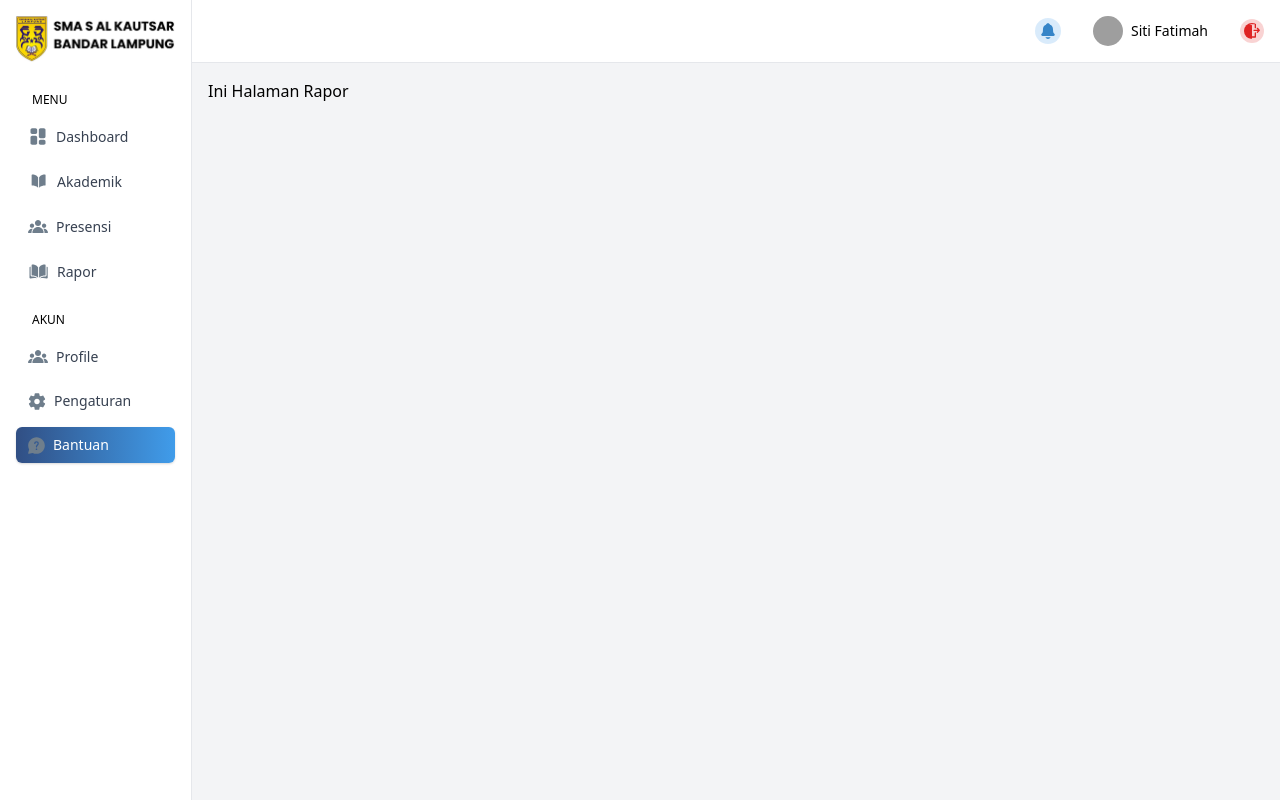
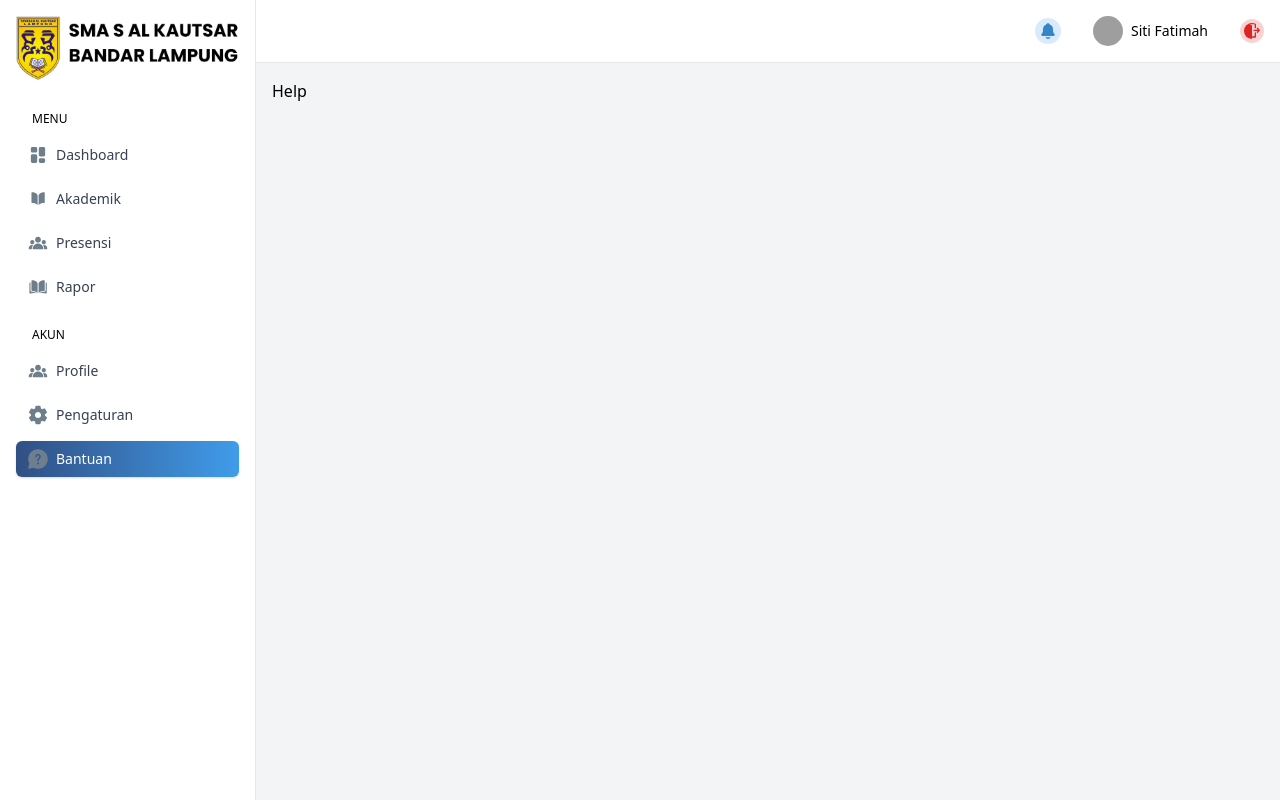
Before and after one commit to prasetioad/dashboard-sekolah, a React (Vite) app: page /bantuan in a window 1280 px wide. Built offline with nearby package versions, Linux system fonts and the light colour scheme; grey boxes are pictures that could not be loaded.

Commit message:
feat: add Help, Profile, and Setting pages with routing updates

```diff
--- a/src/App.tsx
+++ b/src/App.tsx
@@ -4,6 +4,9 @@ import Absensi from "./pages/Presensi";
 import Rapor from "./pages/Rapor";
 import Layout from "./Layouts/Layout";
 import LoginPage from "./pages/Login";
+import Help from "./pages/Help";
+import Setting from "./pages/Setting"
+import Profile from "./pages/Profile";
 
 function App() {
   return (
@@ -11,14 +14,13 @@ function App() {
       <Route path="/login" element={<LoginPage />} />
       <Route path="/" element={<Navigate to="/login" replace />} />
       <Route path="/" element={<Layout />}>
-        {/* <Route index element={<Dashboard />} /> */}
         <Route path="dashboard" element={<Dashboard />} />
         <Route path="akademik" element={<Dashboard />} />
         <Route path="presensi" element={<Absensi />} />
         <Route path="rapor" element={<Rapor />} />
-        <Route path="profile" element={<Rapor />} />
-        <Route path="pengaturan" element={<Rapor />} />
-        <Route path="bantuan" element={<Rapor />} />
+        <Route path="profile" element={<Profile />} />
+        <Route path="pengaturan" element={<Setting />} />
+        <Route path="bantuan" element={<Help />} />
       </Route>
       <Route path="*" element={<Navigate to="/login" replace />} />
     </Routes>
--- a/src/components/Sidebar/Sidebar.tsx
+++ b/src/components/Sidebar/Sidebar.tsx
@@ -1,6 +1,6 @@
-import { Home, Book, Users } from "lucide-react"; // sementara pake lucide
 import { useState } from "react";
 import { Link, useLocation } from "react-router-dom";
+import { Menu, X } from "lucide-react";
 
 const menuItems = [
   {label : "Dashboard", icon: '/icons/Dashboard.svg', path:'/dashboard'},
@@ -17,24 +17,45 @@ const accountItems = [
 
 const Sidebar = () => {
   const location = useLocation()
-  console.log('location',location);
+  const [isOpen, setIsOpen] = useState(false);
+  const toggleSidebar = () => setIsOpen(!isOpen);
 
   return (
-    <aside className="w-48 bg-white border-r p-4">
-      {/* <div className="mb-6 text-xl font-bold"><img src="/icons/LOGO.svg" alt="PENABUR" /></div> */}
-      <div className="mb-6 text-xl font-bold"><img src="/icons/logo_sma_alkautsar.jpeg" alt="logo_sma_alkautsar" /></div>
+    <>
+      <button
+        className="md:hidden fixed top-4 left-4 z-50 bg-white p-2 rounded shadow"
+        onClick={toggleSidebar}
+      >
+        {isOpen ? <X size={24} /> : <Menu size={24} />}
+      </button>
+      {isOpen && (
+        <div
+          className="fixed inset-0 bg-black bg-opacity-40 z-40 md:hidden"
+          onClick={toggleSidebar}
+        />
+      )}
+      <aside
+        className={`fixed top-0 left-0 h-full w-64 bg-white border-r p-4 z-50 transform transition-transform duration-300 ease-in-out
+        ${isOpen ? "translate-x-0" : "-translate-x-full"}
+        md:translate-x-0 md:static md:block`}
+      >
+        <div className="mb-6 text-xl font-bold">
+          <img src="/icons/logo_sma_alkautsar.jpeg" alt="logo_sma_alkautsar" />
+        </div>
         <nav className="space-y-2 mb-4">
           <span className="p-4 text-xs">MENU</span>
           {menuItems.map(({ label, icon, path }) => (
             <Link
               key={label}
               to={path}
-            className={`flex items-center space-x-2 text-sm font-medium px-3 py-2 rounded-md w-full text-left transition ${location.pathname === path
+              onClick={() => setIsOpen(false)}
+              className={`flex items-center space-x-2 text-sm font-medium px-3 py-2 rounded-md w-full text-left transition ${
+                location.pathname === path
                   ? "bg-gradient-to-r from-biru-dark to-biru-light text-white shadow"
                   : "hover:bg-gray-100 text-gray-700"
               }`}
             >
-            <img src={icon} alt={label} sizes="18" />
+              <img src={icon} alt={label} className="w-5 h-5" />
               <span>{label}</span>
             </Link>
           ))}
@@ -45,17 +66,20 @@ const Sidebar = () => {
             <Link
               key={label}
               to={path}
-            className={`flex items-center space-x-2 text-sm font-medium px-3 py-2 rounded-md w-full text-left transition ${location.pathname === path
+              onClick={() => setIsOpen(false)}
+              className={`flex items-center space-x-2 text-sm font-medium px-3 py-2 rounded-md w-full text-left transition ${
+                location.pathname === path
                   ? "bg-gradient-to-r from-biru-dark to-biru-light text-white shadow"
                   : "hover:bg-gray-100 text-gray-700"
               }`}
             >
-            <img src={icon} alt={label} sizes="18" />
+              <img src={icon} alt={label} className="w-5 h-5" />
               <span>{label}</span>
             </Link>
           ))}
         </nav>
       </aside>
+    </>
   );
 };
 
--- a/src/pages/Help/index.tsx
+++ b/src/pages/Help/index.tsx
@@ -3,7 +3,7 @@ import PropTypes from 'prop-types'
 
 function index() {
   return (
-    <div>index</div>
+    <div>Help</div>
   )
 }
 
--- a/src/pages/Profile/index.tsx
+++ b/src/pages/Profile/index.tsx
@@ -0,0 +1,9 @@
+import React from 'react'
+
+const index = () => {
+  return (
+    <div>Profile</div>
+  )
+}
+
+export default index
--- a/src/pages/Setting/index.tsx
+++ b/src/pages/Setting/index.tsx
@@ -0,0 +1,9 @@
+import React from 'react'
+
+const index = () => {
+  return (
+    <div>Setting</div>
+  )
+}
+
+export default index
```
Lines whose indentation alone changed are shown as unchanged.
